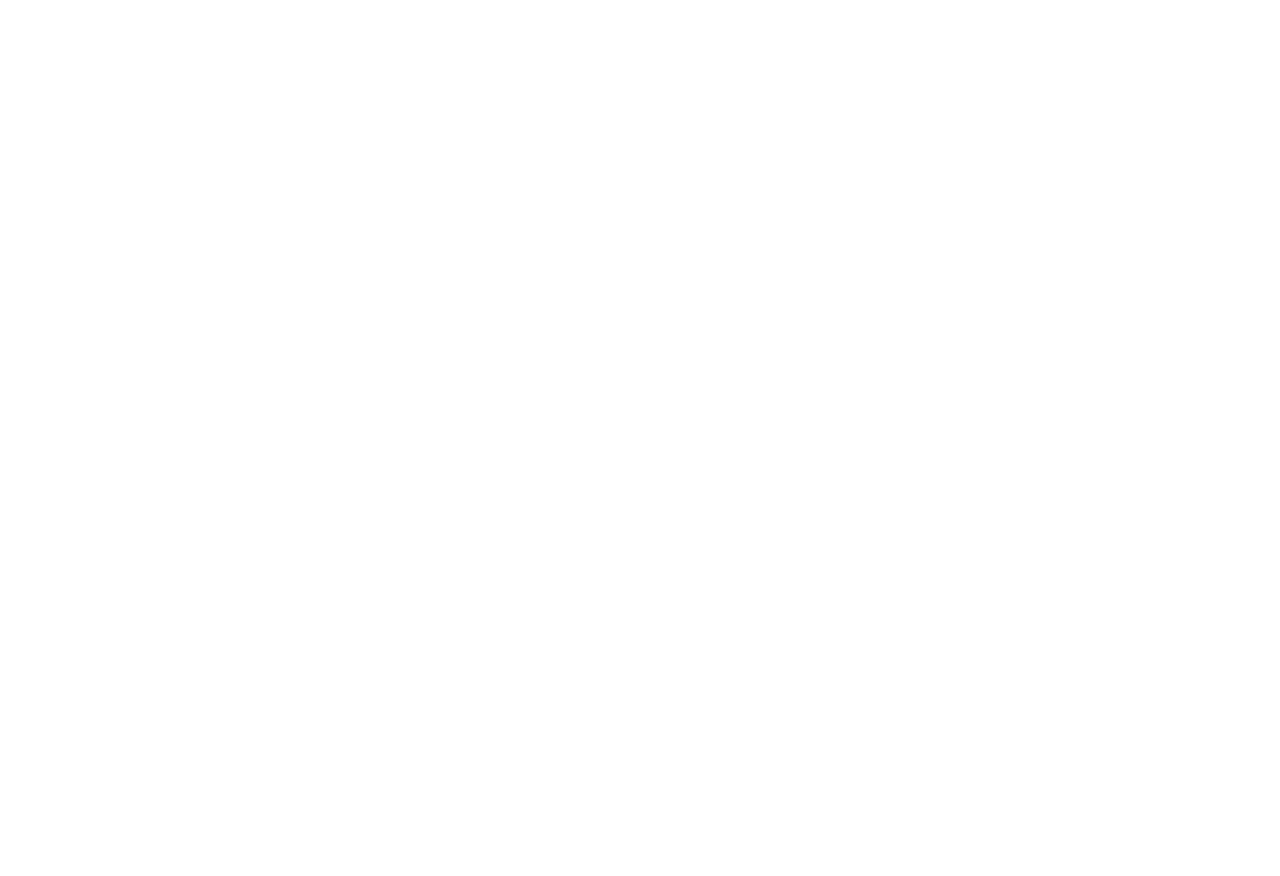
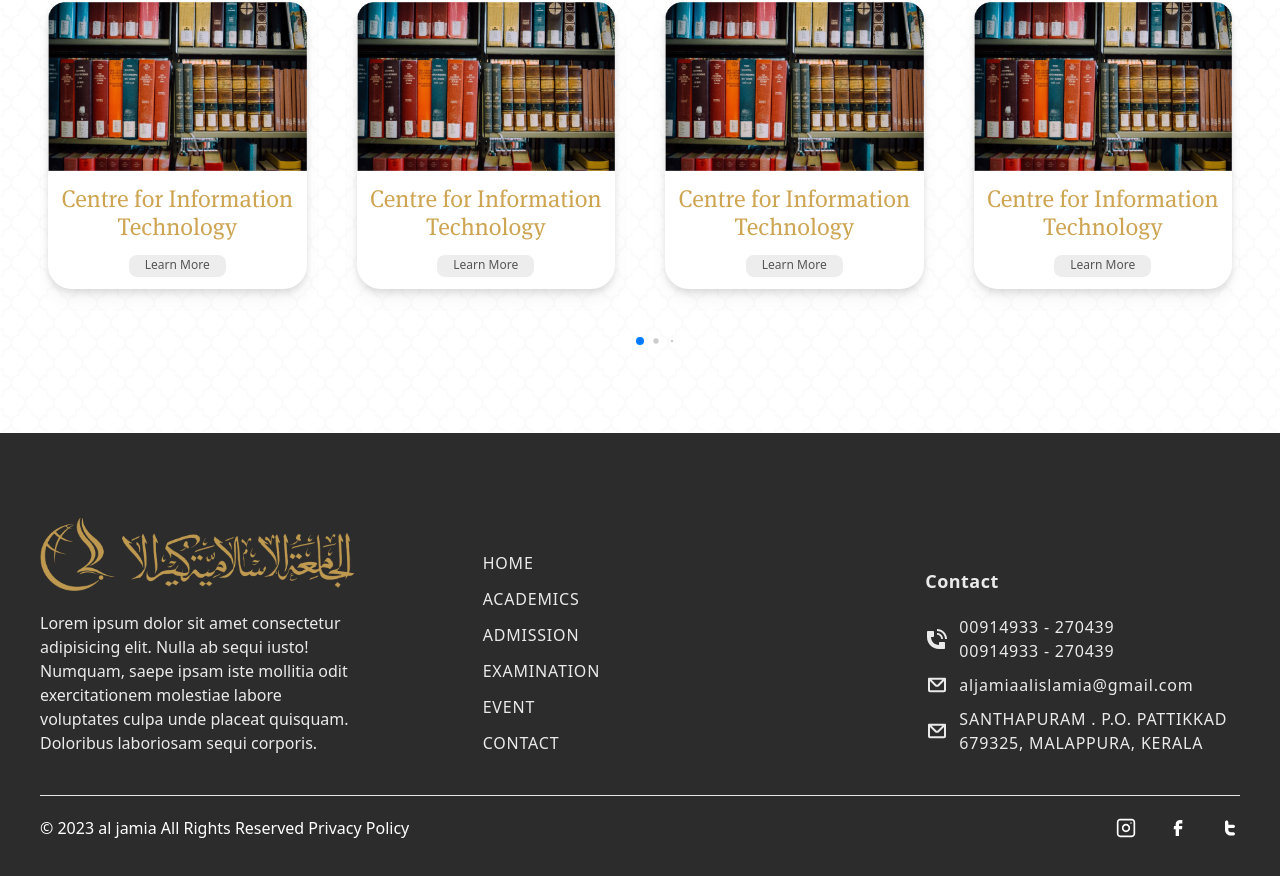
Before and after one commit to Hafeed10/MarkazulHidaya, a React (Vite) app: page / in a window 1280 px wide. Shown: the part 6546-7422 px from the top of the page. Before the commit the page ends 6208 px from the top, so only its background shows below. Built offline with nearby package versions, Linux system fonts and the light colour scheme.

Commit message:
footer and departments page created

```diff
--- a/package.json
+++ b/package.json
@@ -10,12 +10,15 @@
     "preview": "vite preview"
   },
   "dependencies": {
+    "react-awesome-reveal": "^4.2.5",
     "react-bootstrap": "^2.8.0",
     "react-countup": "^6.4.2",
     "react-dom": "^18.2.0",
     "react-icons": "^4.10.1",
     "react-router-dom": "^6.14.1",
-    "react-scroll": "^1.8.9"
+    "react-scroll": "^1.8.9",
+    "react-slick": "^0.29.0",
+    "swiper": "^10.0.4"
   },
   "devDependencies": {
     "@types/react": "^18.2.14",
--- a/src/App.jsx
+++ b/src/App.jsx
@@ -8,6 +8,8 @@ import Events from './Components/Events'
 import CentralLibrary from './Components/CentralLibrary'
 import MessageDir from './Components/MessageDir'
 import Faculties from './Components/Faculties'
+import Departemnts from './Components/Departments'
+import Footer from './assets/Footer'
 
 function App() {
 
@@ -21,6 +23,8 @@ function App() {
       <CentralLibrary/>
       <MessageDir/>
       <Faculties/>
+      <Departemnts/>
+      <Footer/>
     </>
   )
 }
--- a/src/Components/Departments.jsx
+++ b/src/Components/Departments.jsx
@@ -1,9 +1,71 @@
-import React from 'react'
+// import React from 'react'
+import { Swiper, SwiperSlide } from 'swiper/react';
+import bgAcademic from '../assets/Img/bgPattern.jpg';
+import DepartImg from '../assets/Img/DepartImg.png';
+
+// Import Swiper styles
+import 'swiper/css';
+import 'swiper/css/pagination';
+
+import 'tailwindcss/tailwind.css'; // Import Tailwind CSS
+
+// import required modules
+import { Pagination } from 'swiper/modules';
 
 function Departments() {
   return (
-    <div>Departments</div>
+    <div style={{ backgroundImage: `url(${bgAcademic})` }} className='w-full h-full text-center bg-no-repeat px-3 md:px-10 lg:px-10 xl:px-36 space-y-10 py-10 md:py-16 lg:py-20 xl:py-24'>
+        <h2 className='text-3xl md:text-4xl lg:text-5xl xl:text-6xl'>Departments</h2>
+        <p className='font-sans text-base md:text-lg lg:text-xl'>Lorem Ipsum is simply dummy text of the printing and typesetting industry. Lorem Ipsum has been the industry's standard dummy text ever since the 1500s, when an unknown printer took a galley of type and scrambled it to make a type specimen book. It has survived not only five centuries, but also the leap into electronic typesetting, remaining essentially unchanged. versions of Lorem Ipsum.</p>
+        <Swiper
+           slidesPerView={1}
+           spaceBetween={10}
+           autoplay={{
+             delay:200
+           }}
+           pagination={{
+             clickable: true,
+             dynamicBullets:true
+           }}
+           breakpoints={{
+             '@0.00': {
+               slidesPerView: 1,
+               spaceBetween: 10,
+             },
+             '@0.75': {
+               slidesPerView: 2,
+               spaceBetween: 20,
+             },
+             '@1.00': {
+               slidesPerView: 3,
+               spaceBetween: 40,
+             },
+             '@1.50': {
+               slidesPerView: 4,
+               spaceBetween: 50,
+             },
+           }}
+           modules={[Pagination]}
+             className="h-auto pt-5 pb-16 px-2 overflow-y-visible w-full"
+           >
+            {DepartData.map((dep)=>(
+             <SwiperSlide className=" hover:shadow-xl transition-all  drop-shadow-lg bg-white rounded-3xl">
+                <img src={dep.img} className='h-1/2 w-full object-cover' alt="" />
+                <div className='w-full flex flex-col text-center space-y-4 items-center justify-center p-3 h-1/2'>
+                  <h2 className='text-[#CEA553] text-2xl leading-7'>{dep.title}</h2>
+                  <a href={dep.buttonTo}  className='rounded-md lg:rounded-lg cursor-pointer w-auto bg-[#555555] text-[#555555] bg-opacity-10 pt-0.5 px-4 xl:px-6 pb-1 text-xs xl:text-sm font-sans'>
+                     Learn More
+                   </a>
+                </div>
+             </SwiperSlide>
+            ))}
+           </Swiper>
+    </div>
   )
 }
 
 export default Departments
+
+
+import React from 'react';
+import { DepartData } from '../Data/DepartData';
--- /dev/null
+++ b/src/Data/DepartData.jsx
@@ -0,0 +1,64 @@
+import DepartImg from '../assets/Img/DepartImg.png';
+
+export const DepartData = [
+    {
+        img : DepartImg,
+        title : "Centre for Information Technology",
+        buttonTo : '#',
+    },
+    {
+        img : DepartImg,
+        title : "Centre for Information Technology",
+        buttonTo : '#',
+    },
+    {
+        img : DepartImg,
+        title : "Centre for Information Technology",
+        buttonTo : '#',
+    },
+    {
+        img : DepartImg,
+        title : "Centre for Information Technology",
+        buttonTo : '#',
+    },
+    {
+        img : DepartImg,
+        title : "Centre for Information Technology",
+        buttonTo : '#',
+    },
+    {
+        img : DepartImg,
+        title : "Centre for Information Technology",
+        buttonTo : '#',
+    },
+    {
+        img : DepartImg,
+        title : "Centre for Information Technology",
+        buttonTo : '#',
+    },
+    {
+        img : DepartImg,
+        title : "Centre for Information Technology",
+        buttonTo : '#',
+    },
+    {
+        img : DepartImg,
+        title : "Centre for Information Technology",
+        buttonTo : '#',
+    },
+    {
+        img : DepartImg,
+        title : "Centre for Information Technology",
+        buttonTo : '#',
+    },
+    {
+        img : DepartImg,
+        title : "Centre for Information Technology",
+        buttonTo : '#',
+    },
+    {
+        img : DepartImg,
+        title : "Centre for Information Technology",
+        buttonTo : '#',
+    },
+]
--- /dev/null
+++ b/src/assets/Footer.jsx
@@ -0,0 +1,95 @@
+import React from 'react';
+import logo from './Img/logo.png';
+import { Link } from 'react-scroll';
+import { CgFacebook, CgInstagram, CgMail, CgPhone, CgTwitter } from 'react-icons/cg';
+
+const Footer = () => {
+  const navigations = [
+    { option: 'Home', path: 'Home' },
+    { option: 'Academics', path: 'Academics' },
+    { option: 'Admission', path: 'Admission' },
+    { option: 'Examination', path: 'Examination' },
+    { option: 'Event', path: 'Event' },
+    { option: 'Contact', path: 'Contact' }
+  ];
+
+  return (
+    <footer className="bg-[#2C2C2C] text-white px-3 md:px-10 lg:px-10 xl:px-36 py-7 md:py-16">
+      <div className="grid gap-5 md:gap-10 lg:gap-32 opacity-90 font-sans items-end md:grid-cols-3">
+        <div className="space-y-5 py-5">
+          <img src={logo} className="w-80" alt="" />
+          <p className="text-white">
+            Lorem ipsum dolor sit amet consectetur adipisicing elit. Nulla ab sequi iusto! Numquam, saepe ipsam iste
+            mollitia odit exercitationem molestiae labore voluptates culpa unde placeat quisquam. Doloribus laboriosam
+            sequi corporis.
+          </p>
+        </div>
+        <div className='py-5'>
+          <ul className="space-y-3 h-full flex flex-col items-start justify-between">
+            {navigations.map((navigation, index) => (
+              <li
+                key={index}
+                className="font-normal text-sm md:text-base hover:text-[#eee] text-[#fff] tracking-wider text-start uppercase transition-all duration-200 ease-in cursor-pointer"
+              >
+                <Link
+                  activeClass="active"
+                  to={navigation.path}
+                  spy={true}
+                  smooth={true}
+                  offset={-150}
+                  duration={500}
+                >
+                  {navigation.option}
+                </Link>
+              </li>
+            ))}
+          </ul>
+        </div>
+        <div className='py-5'>
+          <h4 className="text-lg font-semibold tracking-wide mb-5">Contact</h4>
+          <ul className="space-y-2.5">
+            <li className="flex items-center tracking-wider space-x-2.5">
+              <span className="text-2xl">
+                <CgPhone />
+              </span>{' '}
+              <span>00914933 - 270439 <br /> 00914933 - 270439</span>
+            </li>
+            <li className="flex items-center tracking-wider space-x-2.5">
+              <span className="text-2xl">
+                <CgMail />
+              </span>{' '}
+              <span>aljamiaalislamia@gmail.com</span>
+            </li>
+            <li className="flex items-center tracking-wider space-x-2.5">
+              <span className="text-2xl">
+                <CgMail />
+              </span>{' '}
+              <span>
+                SANTHAPURAM . P.O. PATTIKKAD <br /> 679325, MALAPPURA, KERALA
+              </span>
+            </li>
+          </ul>
+        </div>
+      </div>
+      <hr className="my-5" />
+      <div className="flex flex-col items-center md:flex-row md:justify-between">
+        <h1 className="text-base font-sans font-thin text-center md:text-left">
+          © 2023 al jamia All Rights Reserved Privacy Policy
+        </h1>
+        <div className="flex space-x-8 text-xl items-center mt-5 md:mt-0">
+          <a href="#">
+            <CgInstagram />
+          </a>
+          <a href="#">
+            <CgFacebook />
+          </a>
+          <a href="#">
+            <CgTwitter />
+          </a>
+        </div>
+      </div>
+    </footer>
+  );
+};
+
+export default Footer;
```
Also changed, not shown: src/assets/Img/DepartImg.png (added), 1 other file (tests, documents, lock files or other folders).
